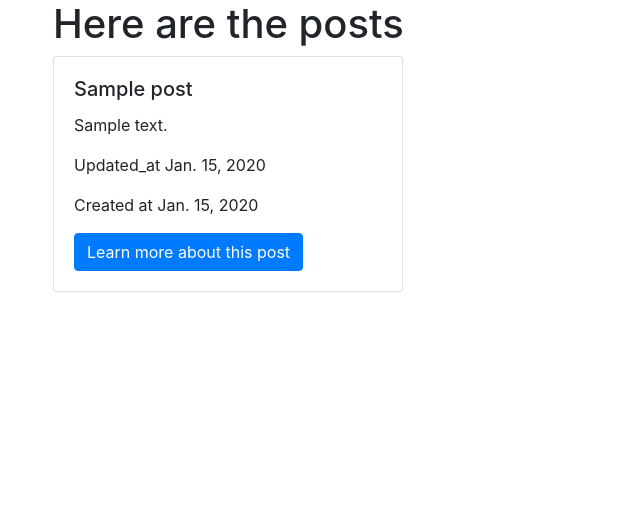
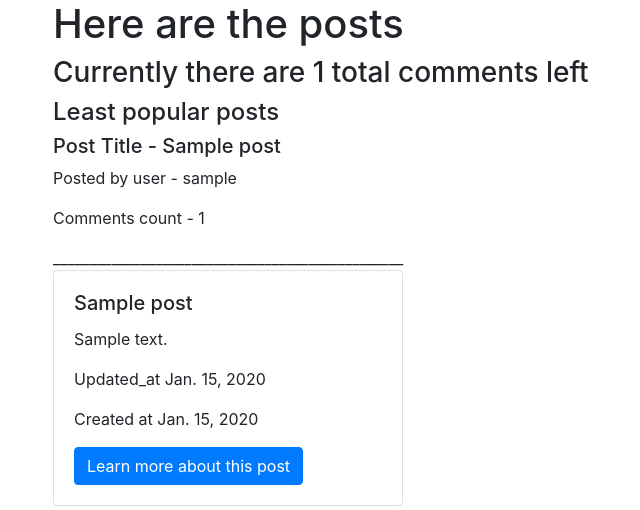
Before and after one commit to PrtagonistOne/Uvik_Labs_Oleksandr_Kopiievyi, a Django app: page /posts/ in a window 1280 px wide. Shown: the part 56-566 px from the top of the page, without its empty margins (32-672 px from the left). Run offline with Django 4.2, Linux system fonts and the light colour scheme; tables that the repository leaves empty hold one stand-in row (values such as "Sample post"); parts of the project's set-up code (start-up, migrations or seed data) failed here and were passed over; some libraries are stand-ins or nearby versions.

Commit message:
Lab25 tasks finalized, S() and F() query expressions, annotations + aggregations

```diff
--- a/lab24/personal_blog_site/manage.py
+++ b/lab24/personal_blog_site/manage.py
@@ -1,5 +1,6 @@
 #!/usr/bin/env python
 """Django's command-line utility for administrative tasks."""
+import logging
 import os
 import sys
 
@@ -15,8 +16,10 @@ def main():
             "available on your PYTHONPATH environment variable? Did you "
             "forget to activate a virtual environment?"
         ) from exc
+    logger.info('Server started!')
     execute_from_command_line(sys.argv)
 
 
 if __name__ == '__main__':
+    logger = logging.getLogger(__name__)
     main()
--- a/lab24/personal_blog_site/post/templates/post_detail.html
+++ b/lab24/personal_blog_site/post/templates/post_detail.html
@@ -6,10 +6,9 @@
 
 <h2>{{ post.title }}</h2>
 <h3>Post Content: {{ post.content }}</h3>
+
 <div class="row">
     <div class="col-md-4">
-    {% load cache %}
-    {% cache 500 comment_section_cache%}
         <h5>About the post:</h5>
         <p>Updated at: {{ post.updated_at }}</p>
         <p>Created at: {{ post.created_at }}</p>
@@ -17,7 +16,6 @@
         <h5>This post is belongs to user {{ post.user }}</h5>
         <h5>This post is related with blogs:
               <a class="nav-link" href="{% url 'blog_detail' post.blog.pk %}">{{ post.blog }}</a></h5>
-    {% endcache %}
         {% if comments %}
         <h5>Comment section:</h5>
             {% for comment in comments %}
--- a/lab24/personal_blog_site/post/templates/post_index.html
+++ b/lab24/personal_blog_site/post/templates/post_index.html
@@ -4,7 +4,17 @@
 {% load crispy_forms_tags %}
 
 <h1>Here are the posts</h1>
+<h3>Currently there are {{ comments_count }} total comments left</h3>
 
+<div>
+<h4>Least popular posts</h4>
+{% for least_c_post in least_commented_posts %}
+    <h5>Post Title - {{ least_c_post.title }}</h5>
+    <p>Posted by user - {{ least_c_post.user }}</p>
+    <p>Comments count - {{ least_c_post.num_comments }}</p>
+    ________________________________________________
+{% endfor %}
+    </div>
 <div class="row">
 {% for post in posts %}
     <div class="col-md-4">
--- a/lab24/personal_blog_site/post/urls.py
+++ b/lab24/personal_blog_site/post/urls.py
@@ -1,9 +1,8 @@
 from django.urls import path
 from . import views
-from django.views.decorators.cache import cache_page
 
 urlpatterns = [
-    path('', cache_page(60 * 15)(views.PostView.as_view()), name='main_post_page'),
+    path('', views.PostView.as_view(), name='main_post_page'),
     path('<int:pk>', views.PostView.as_view(), name='post_detail'),
     path('create_comment/<int:pk>/', views.CommentCreateFormView.as_view(), name='create_comment'),
     path('delele_comment/<int:pk>/', views.CommentDeleteView.as_view(), name='delete_comment'),
--- a/lab24/personal_blog_site/post/views.py
+++ b/lab24/personal_blog_site/post/views.py
@@ -1,5 +1,6 @@
 import logging
 
+from django.db.models import Count, Min
 from django.http import HttpResponseRedirect
 from django.shortcuts import render
 from django.views import View
@@ -17,9 +18,18 @@ class PostView(View):
 
     def get(self, request, pk=None):
         logger.info('Posts get view')
+        comments_count_query = Post.objects.annotate(num_comments=Count('comment'))
         if pk is None:
             posts = Post.objects.all()
-            return render(request, self.template_name, {'posts': posts})
+            total_comments_count = sum(c_count.num_comments for c_count in comments_count_query)
+            least_commented_num = comments_count_query.aggregate(Min('num_comments'))
+            least_commented_posts = comments_count_query.filter(
+                num_comments=least_commented_num.get('num_comments__min')
+            )
+            print(least_commented_posts[0].title)
+            return render(request, self.template_name, {'posts': posts,
+                                                        'comments_count': total_comments_count,
+                                                        'least_commented_posts': least_commented_posts})
         post = Post.objects.get(pk=pk)
         comments = Comment.objects.select_related('post').filter(post=post)
         return render(request, 'post_detail.html', {'post': post,
@@ -44,11 +54,13 @@ class CommentCreateFormView(FormView, CreateView):
             new_comment = Comment(**anon_comment_data)
             new_comment.clean()
             new_comment.save()
+            logger.info('New comment create!')
             return HttpResponseRedirect(f'/posts/{kwargs["pk"]}')
         args = {'form': form}
         return render(request, 'create_comment.html', args)
 
     def get(self, request, *args, **kwargs):
+        logger.info('Comment form create get')
         anon_form_data = CommentForm()
         return render(request, 'create_comment.html', {'form': anon_form_data})
 
--- a/lab24/personal_blog_site/user/views.py
+++ b/lab24/personal_blog_site/user/views.py
@@ -1,10 +1,11 @@
+from django.db.models import F
 from django.shortcuts import render
 
 from .models import User
 
 
 def user_index(request):
-    users = User.objects.all()
+    users = User.objects.order_by(F('first_name').asc())
     context = {
         'users': users
     }
```
Also changed, not shown: lab24/personal_blog_site/personal_blog_site/settings.py (+11 -2 lines), lab24/personal_blog_site/tests/test_user.py (+0 -1 lines).
